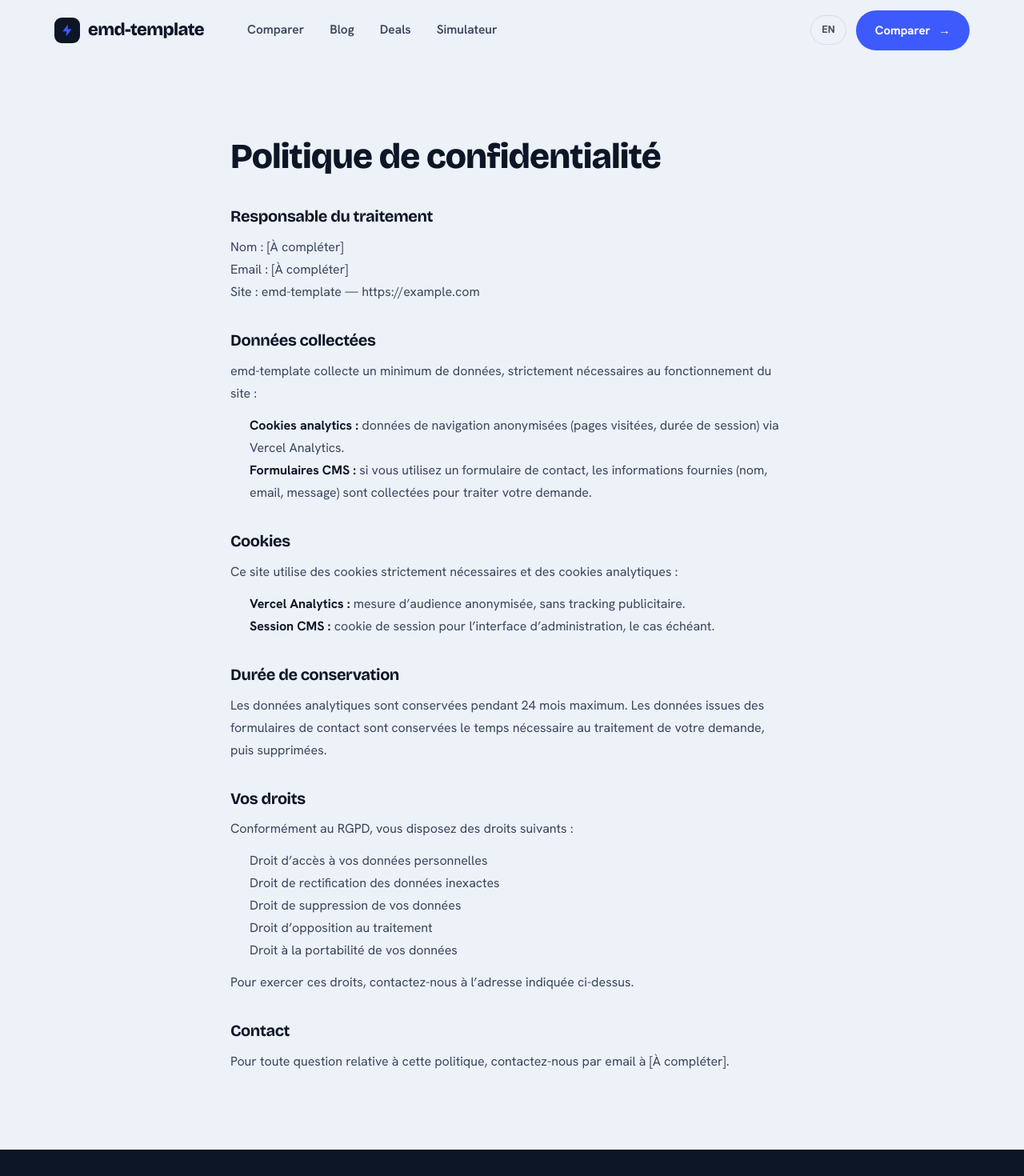
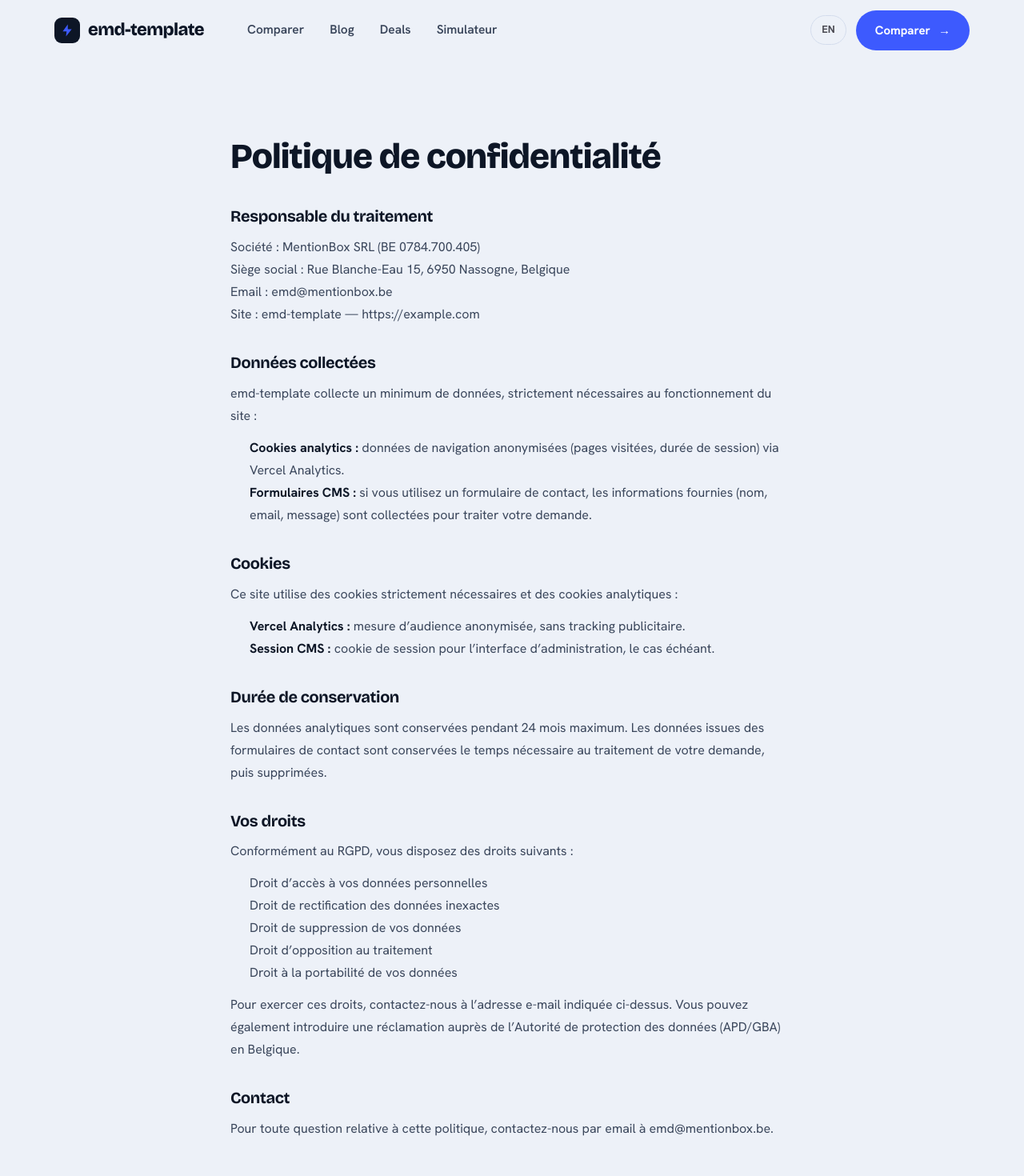
Before and after one commit to emd-project/emd-template, a Next.js app: page /confidentialite in a window 1280 px wide. Shown: the top 1470 px of the page at 80% size. Built offline with nearby package versions, Linux system fonts and the light colour scheme; no server answers.

Commit message:
feat(legal): wire MentionBox SRL editor info + noindex

```diff
--- a/app/(site)/confidentialite/page.tsx
+++ b/app/(site)/confidentialite/page.tsx
@@ -1,6 +1,7 @@
 /**
  * /confidentialite — Politique de confidentialité (style Voltéo).
- * Valeurs remplacées à l'init. noindex : page légale.
+ * Responsable du traitement en dur : MentionBox SRL (même entité pour tous les sites EMD).
+ * noindex : page légale.
  */
 
 import type { Metadata } from 'next'
@@ -28,8 +29,9 @@ export default function ConfidentialitePage() {
         <section style={{ marginBottom: 36 }}>
           <h2 style={h2}>Responsable du traitement</h2>
           <div style={block}>
-            <p>Nom : [À compléter]</p>
-            <p>Email : [À compléter]</p>
+            <p>Société : MentionBox SRL (BE 0784.700.405)</p>
+            <p>Siège social : Rue Blanche-Eau 15, 6950 Nassogne, Belgique</p>
+            <p>Email : emd@mentionbox.be</p>
             <p>Site : {niche.siteName} — https://{niche.domain}</p>
           </div>
         </section>
@@ -67,12 +69,12 @@ export default function ConfidentialitePage() {
             <li>Droit d&rsquo;opposition au traitement</li>
             <li>Droit à la portabilité de vos données</li>
           </ul>
-          <p style={{ ...block, marginTop: 12 }}>Pour exercer ces droits, contactez-nous à l&rsquo;adresse indiquée ci-dessus.</p>
+          <p style={{ ...block, marginTop: 12 }}>Pour exercer ces droits, contactez-nous à l&rsquo;adresse e-mail indiquée ci-dessus. Vous pouvez également introduire une réclamation auprès de l&rsquo;Autorité de protection des données (APD/GBA) en Belgique.</p>
         </section>
 
         <section>
           <h2 style={h2}>Contact</h2>
-          <p style={block}>Pour toute question relative à cette politique, contactez-nous par email à [À compléter].</p>
+          <p style={block}>Pour toute question relative à cette politique, contactez-nous par email à emd@mentionbox.be.</p>
         </section>
       </div>
     </main>
--- a/app/(site)/mentions-legales/page.tsx
+++ b/app/(site)/mentions-legales/page.tsx
@@ -1,6 +1,7 @@
 /**
  * /mentions-legales — Mentions légales (style Voltéo).
- * Valeurs remplacées à l'init. noindex : page légale.
+ * Infos éditeur en dur : même entité (MentionBox SRL) pour tous les sites EMD.
+ * noindex : page légale.
  * Note : EMD n'a aucune affiliation — pas de section « liens affiliés ».
  */
 
@@ -29,10 +30,11 @@ export default function MentionsLegalesPage() {
           <h2 style={h2}>Éditeur du site</h2>
           <div style={block}>
             <p>Site : {niche.siteName} — https://{niche.domain}</p>
-            <p>Nom / Raison sociale : [À compléter]</p>
-            <p>Adresse : [À compléter]</p>
-            <p>Email : [À compléter]</p>
-            <p>Directeur de la publication : [À compléter]</p>
+            <p>Société : MentionBox SRL — société à responsabilité limitée (SRL) de droit belge</p>
+            <p>Numéro d&rsquo;entreprise : BE 0784.700.405</p>
+            <p>Siège social : Rue Blanche-Eau 15, 6950 Nassogne, Belgique</p>
+            <p>Email : emd@mentionbox.be</p>
+            <p>Directeur de la publication : MentionBox SRL</p>
           </div>
         </section>
 
```
